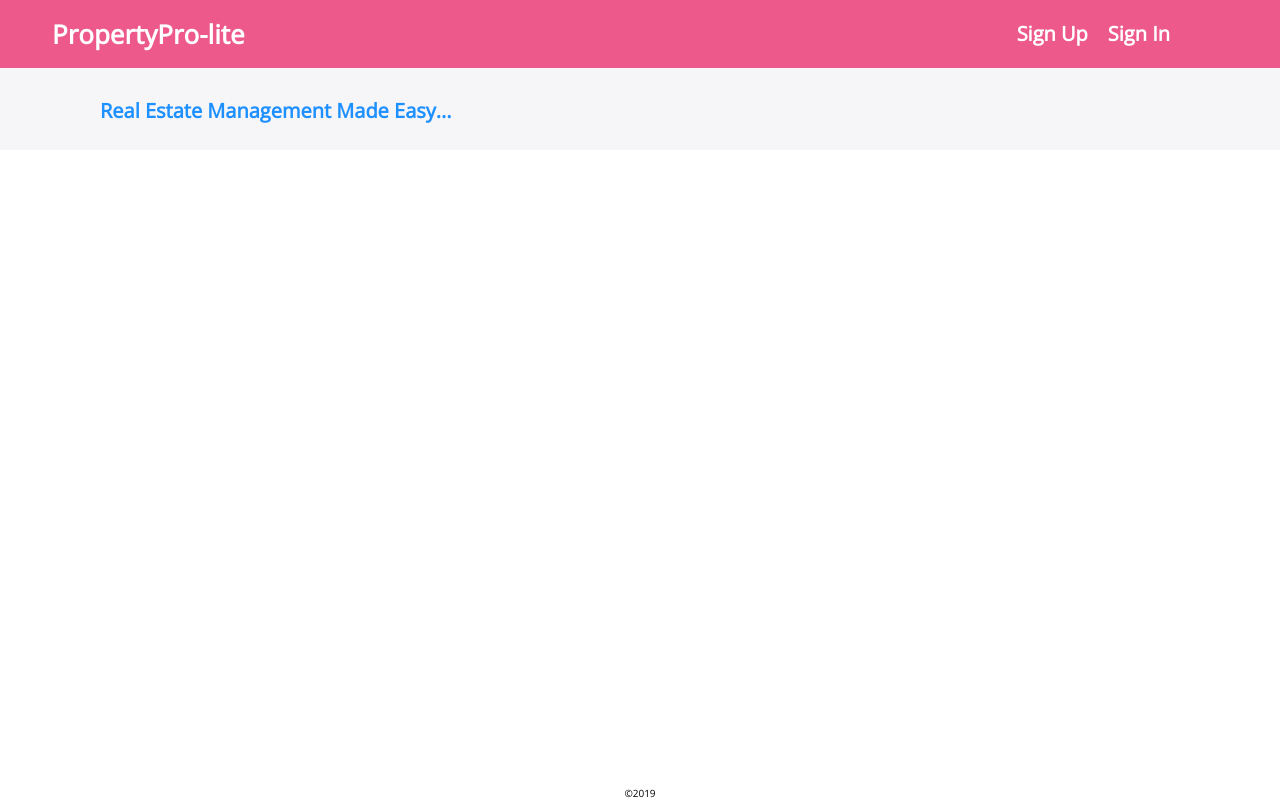
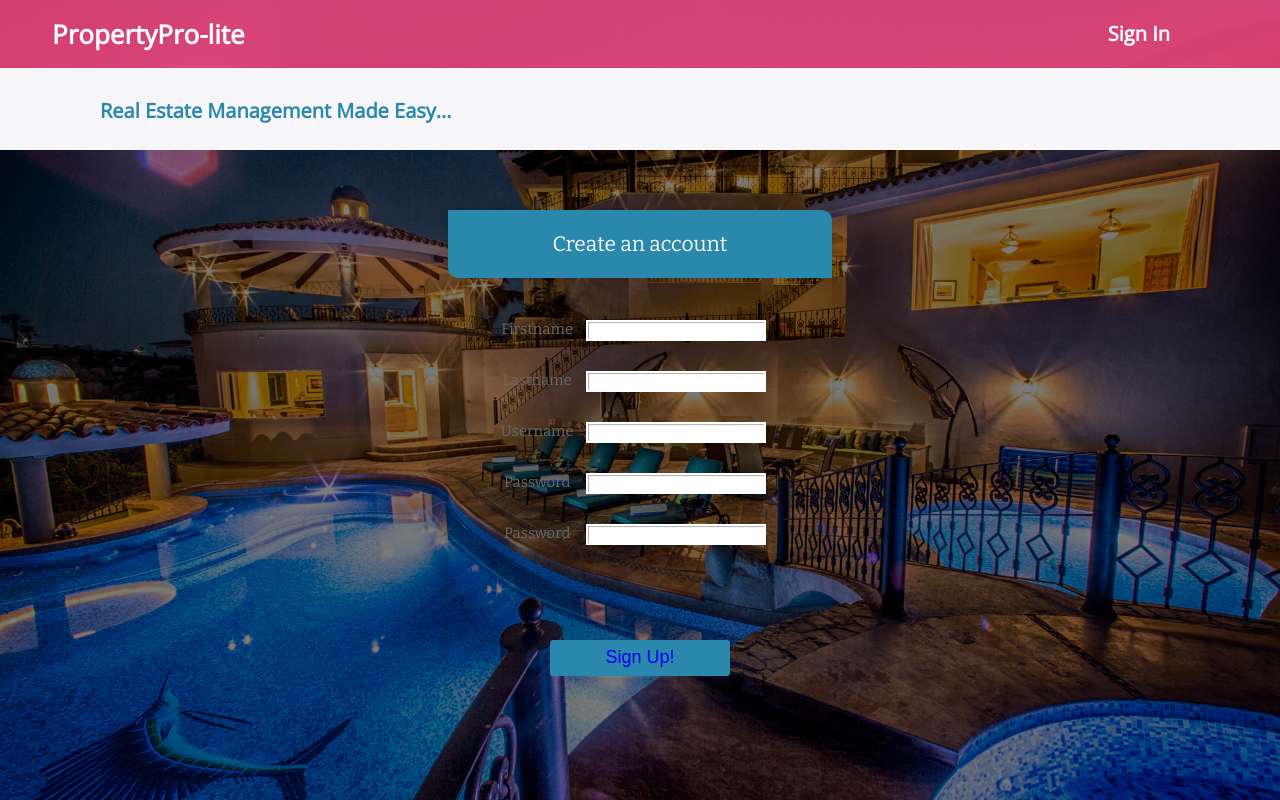
Before and after one commit to chubibest/PropertyPro-lite, a plain HTML site: page UI/signup.html in a window 1280 px wide. Drawn offline with nearby package versions, Linux system fonts and the light colour scheme.

Commit message:
feat(ui/ux): Should setup page links

```diff
--- /dev/null
+++ b/UI/css/form.css
@@ -0,0 +1,50 @@
+form {
+  margin: 2em auto;
+  /* margin-top: 2em; */
+  min-width:300px;
+  font: normal 30px 'Bitter', serif;
+  width:30%;
+  box-shadow: 0px 0px 10px rgba(0, 0, 0, 0.13);
+  box-sizing: content-box;
+  border-bottom:2px solid transparent;
+
+ }
+#form-header {
+   background-color:#2A88AD;
+  padding-top: 1em;
+  color:#f6f6f8;
+  padding-bottom:1em;
+  font-size:.7em;
+  /* border-top-left-radius:10px; */
+  border-radius: 0px 10px;
+  margin-bottom:2em;
+}
+form ul{
+  padding-bottom:1em;
+}
+form ul li {
+  display: grid;
+  grid-template-columns: 2fr 5fr;
+  justify-content:center;
+  align-content:center;
+  margin:1em auto;
+}
+form ul li label{
+ text-align: center;
+ font-size: .5em;
+ color:dimgrey;
+}
+
+form ul li input{
+width:70%;
+text-align:left;
+border: 2px solid #fff;
+box-shadow: inset 1px 1px 1px rgba(0, 0, 0, 0.33);
+}
+
+button {
+  background:#2A88AD;
+  width: 10em;
+  font-size: 0.6em;
+  border-radius: .2em;
+}
--- a/UI/css/index.css
+++ b/UI/css/index.css
@@ -0,0 +1,79 @@
+body{
+  background-color: rgba(0,0,0,.9);
+  background-image:linear-gradient(0deg, rgba(0,0,0, 0.5), rgba(0,0,0, 0.5)), url('../images/lithouse4.jpg');
+  background-attachment: fixed, fixed;
+  background-size: cover, cover;
+  background-repeat: no-repeat, no-repeat;
+}
+main {
+  display:flex;
+  flex-direction: row;
+  justify-content: space-evenly;
+  margin-top: 6em;
+  color:white;
+  }
+  #first_animation{
+    font-size:1.5em;
+    }
+  #second_animation{
+    font-size:1.5em;
+  }
+  .display_board{
+    height:1.5em;
+    overflow: hidden;
+    box-sizing:border-box;
+  }
+  .items{
+    height:1.5em;
+    color:#2A88AD;
+    /* color:dodgerblue; */
+    font-weight:bolder;
+    position:relative;
+    animation-name: first_slide;
+    animation-duration:10s;
+    animation-iteration-count:infinite;
+  }
+  #slider_wrapper{
+    width:20em;
+  }
+  .display{
+    display:none;
+  }
+  @keyframes first_slide {
+    0%{
+      top: 0;
+      }
+    30%{
+      top:0;
+    }
+    35%{
+      top: -1.5em;
+    }
+    60%{
+      top:-1.5em;
+    }
+    65%{
+      top:-3em;
+    }
+    100%{
+      top: -3em;
+    }
+  }
+
+  @media (max-width:900px){
+    main{
+      flex-direction: column;
+      justify-content: center;
+      align-items: center;
+      margin:2em auto;
+    }
+    #slider_wrapper{
+      margin: 3em auto;
+     }
+  }
+
+  @media (max-width:700px){
+    main{
+      margin:1em auto;
+    }
+  }
--- a/UI/css/main.css
+++ b/UI/css/main.css
@@ -12,6 +12,14 @@ body {
   display:grid;
   grid-template-rows:auto auto 1fr auto;
   text-align: center;
+  box-sizing:border-box;
+  -webkit-box-sizing: border-box;
+  -moz-box-sizing: border-box;
+  background-color: rgba(0,0,0,.9);
+  background-image:linear-gradient(0deg, rgba(0,0,0, 0.5), rgba(0,0,0, 0.5)), url('../images/lithouse4.jpg');
+  /* background-attachment: fixed, fixed; */
+  background-size: cover, cover;
+  background-repeat: no-repeat, no-repeat;
   /* background: #f6f6f9; */
 }
 header {
@@ -32,6 +40,9 @@ header {
   font-weight:bolder;
   margin-left:2em;
 }
+#logo a{
+  color:inherit;
+}
 #nav_links {
   display:flex;
   flex-direction: row;
@@ -51,7 +62,7 @@ header {
    display: flex;
    border-top: 2px solid transparent;
    background: #f6f6f8;
-   color:dodgerblue;
+   color:#2A88AD;
    font-weight: bolder;
 
 }
@@ -65,12 +76,7 @@ a {
   text-decoration: none;
 
 }
-main {
-display:flex;
-flex-direction: row;
-justify-content: space-evenly;
-margin-top: 6em;
-}
+
 button {
  width:6em;
  height:2em;
@@ -82,62 +88,27 @@ button {
  cursor:pointer;
 }
 
+button a:visited{
+  color:white;
+}
+
+div p a{
+  text-decoration: underline;
+}
+div p a:visited{
+color:inherit;
+}
 button:hover{
   opacity: 0.9;
 }
-#first_animation{
-  font-size:1.5em;
-  }
-#second_animation{
-  font-size:1.5em;
-}
 
-.display_board{
-  height:1.5em;
-  overflow: hidden;
-  box-sizing:border-box;
-}
-.items{
-  height:1.5em;
-  color:dodgerblue;
-  font-weight:bolder;
-  position:relative;
-  animation-name: first_slide;
-  animation-duration:10s;
-  animation-iteration-count:infinite;
-}
-#slider_wrapper{
-  width:20em;
-}
-.display{
-  display:none;
-}
 footer{
   font-size:.5em;
+  margin-top:.5em;
 }
 
 #menu{
   display:none;
-}
-@keyframes first_slide {
-  0%{
-    top: 0;
-    }
-  30%{
-    top:0;
-  }
-  35%{
-    top: -1.5em;
-  }
-  60%{
-    top:-1.5em;
-  }
-  65%{
-    top:-3em;
-  }
-  100%{
-    top: -3em;
-  }
 }
 
 @media (max-width:900px){
@@ -148,17 +119,9 @@ footer{
     justify-self:center;
     margin:1.5em auto;
   }
-  main{
-    flex-direction: column;
-    justify-content: center;
-    align-items: center;
-    margin:3em auto;
-  }
+
   button{
     margin:1em auto;
-  }
-  #slider_wrapper{
-   margin: 3em auto;
   }
 }
 
--- a/UI/signup.html
+++ b/UI/signup.html
@@ -6,22 +6,24 @@
   <meta http-equiv="X-UA-Compatible" content="ie=edge">
   <title>PropertyPro-lite</title>
   <link href="https://fonts.googleapis.com/css?family=Open+Sans&display=swap" rel="stylesheet">
+  <link href='https://fonts.googleapis.com/css?family=Bitter' rel='stylesheet'>
   <link rel="stylesheet" href="https://cdnjs.cloudflare.com/ajax/libs/font-awesome/4.7.0/css/font-awesome.min.css">
   <link rel="stylesheet" href="css/main.css">
+  <link rel="stylesheet" href="css/form.css">
+
 </head>
 <body>
   <header>
-    <div id="logo">
-      PropertyPro-lite
-    </div>
+      <div id="logo">
+          <a href="index.html">
+          PropertyPro-lite
+        </a>
+        </div>
 
     <ul id="nav_links">
         <i class="fa fa-bars fa-2x" id="menu"></i>
       <li class="nav_link_items">
-        <a href="#" >Sign Up</a>
-      </li>
-      <li class="nav_link_items">
-        <a href="#">Sign In</a>
+        <a href="signin.html">Sign In</a>
       </li>
     </ul>
   </header>
@@ -31,7 +33,36 @@
     </h4>
   </div>
   <main>
-
+    <form>
+      <div id="form-header">
+        Create an account
+      </div>
+      <ul>
+        <li>
+              <label for="firstname">Firstname</label>
+              <input type="text" id="firstname">
+        </li>
+        <li>
+            <label for="lastname">Lastname</label>
+            <input type="text" id="Lastname">
+        </li>
+        <li>
+            <label for="username">Username</label>
+            <input type="text" id="username">
+        </li>
+        <li>
+            <label for="password">Password</label>
+            <input type="password" id="password">
+        </li>
+        <li>
+            <label for="confirmpassword">Password</label>
+            <input type="password" id="confirmpassword">
+        </li>
+      </ul>
+      <button>
+      <a href="signup.html">  Sign Up! </a>
+      </button>
+    </form>
   </main>
   <footer>
     &copy;2019
```
Also changed, not shown: UI/index.html (+8 -4 lines), UI/signin.html (+26 -7 lines), UI/images/lithouse4.jpg (added).
